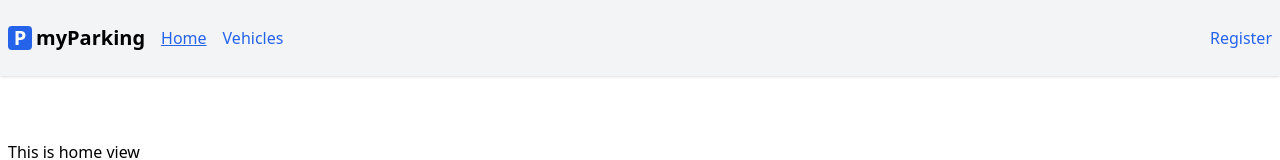
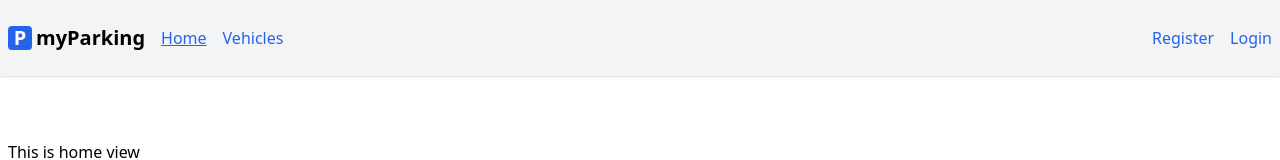
Before and after one commit to fuadmln/parking-app-react, a React (Vite) app: page / in a window 1280 px wide. Shown: the top 160 px of the page. Built offline with nearby package versions, Linux system fonts and the light colour scheme.

Commit message:
feat: login route, nav link

```diff
--- a/src/App.jsx
+++ b/src/App.jsx
@@ -27,6 +27,9 @@ function App() {
               <NamedLink name="register">
                 Register
               </NamedLink>
+              <NamedLink name="login">
+                Login
+              </NamedLink>
             </div>
           </nav>
         </div>
--- a/src/main.jsx
+++ b/src/main.jsx
@@ -5,6 +5,7 @@ import axios from 'axios'
 import App from '@/App'
 import Home from '@/views/Home'
 import Register from '@/views/auth/Register'
+import Login from '@/views/auth/Login'
 import VehicleList from './views/vehicles/VehicleList'
 import '@/assets/main.css'
 import { route } from '@/routes'
@@ -22,6 +23,7 @@ ReactDOM.createRoot(document.getElementById('root')).render(
         <Route path={ route('home') } element={<App />}>
           <Route index element={<Home />} />
           <Route path={ route('register') } element={<Register />} />
+          <Route path={ route('login') } element={<Login />} />
           <Route path={ route('vehicles.index') } element={<VehicleList />} />
         </Route>
       </Routes>
--- a/src/routes/index.jsx
+++ b/src/routes/index.jsx
@@ -1,6 +1,7 @@
 const routeNames = {
   'home': '/',
-  'register': 'register',
+  'register': '/register',
+  'login': '/login',
   'vehicles.index': '/vehicles',
 }
 
--- /dev/null
+++ b/src/views/auth/Login.jsx
@@ -0,0 +1,5 @@
+function Login(){
+  return <div>There will be login form</div>
+}
+
+export default Login
```
